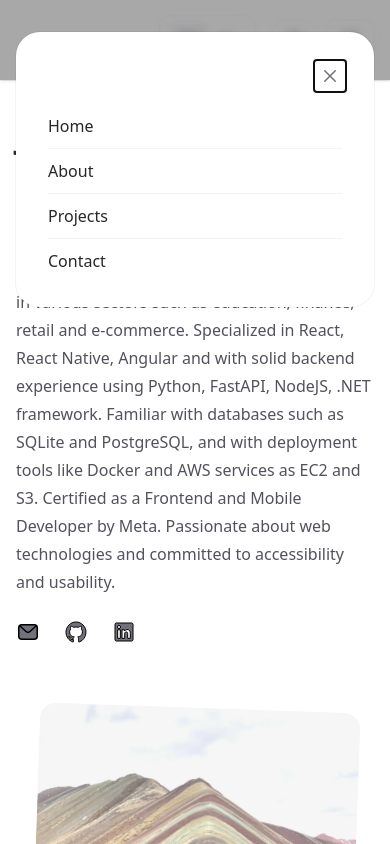
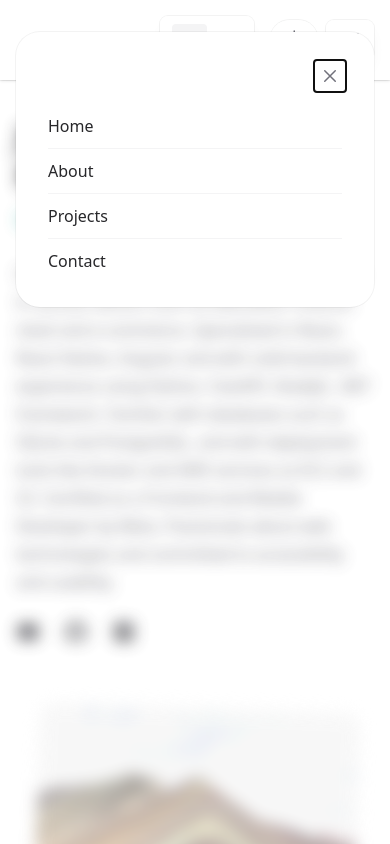
Before and after one commit to joskr2/josue.patricio, a Next.js app: page / in a window 390 px wide. Both pictures are taken after a click on the button 350 px from the left and 40 px from the top of the page. Shown: the top 844 px of the page. Built offline with nearby package versions, Linux system fonts and the light colour scheme.

Commit message:
feat: add BlurContext and integrate blur effect in Layout and Header components

```diff
--- a/src/app/providers.tsx
+++ b/src/app/providers.tsx
@@ -1,9 +1,10 @@
 "use client";
 
 import { LocaleProvider } from "@/contexts/LocaleContext";
+import { BlurProvider } from "@/contexts/BlurContext";
 import { ThemeProvider, useTheme } from "next-themes";
 import { usePathname } from "next/navigation";
-import { createContext, useEffect, useRef } from "react";
+import { createContext, useEffect, useRef, useMemo } from "react";
 
 function usePrevious<T>(value: T) {
 	const ref = useRef<T>();
@@ -41,16 +42,23 @@ function ThemeWatcher() {
 
 export const AppContext = createContext<{ previousPathname?: string }>({});
 
-export function Providers({ children }: { children: React.ReactNode }) {
+export function Providers({ children }: Readonly<{ children: React.ReactNode }>) {
 	const pathname = usePathname();
 	const previousPathname = usePrevious(pathname);
 
+	const value = useMemo(
+		() => ({ previousPathname }),
+		[previousPathname]
+	);
+
 	return (
-		<AppContext.Provider value={{ previousPathname }}>
+		<AppContext.Provider value={value}>
 			<ThemeProvider attribute="class" disableTransitionOnChange>
 				<LocaleProvider>
-					<ThemeWatcher />
-					{children}
+					<BlurProvider>
+						<ThemeWatcher />
+						{children}
+					</BlurProvider>
 				</LocaleProvider>
 			</ThemeProvider>
 		</AppContext.Provider>
--- a/src/components/Header.tsx
+++ b/src/components/Header.tsx
@@ -15,6 +15,7 @@ import { useEffect, useState } from "react";
 import { Container } from "@/components/Container";
 import { LanguageSwitcher } from "@/components/LanguageSwitcher";
 import { useTranslation } from "@/hooks/useTranslation";
+import { useBlur } from "@/contexts/BlurContext";
 
 function CloseIcon(props: Readonly<React.ComponentPropsWithoutRef<"svg">>) {
 	return (
@@ -118,24 +119,34 @@ function MobileNavItem({
 	);
 }
 
-function MobileNavigation(
-	props: Readonly<React.ComponentPropsWithoutRef<typeof Popover>>,
-) {
-	const { t } = useTranslation();
+function MobileNavigationContent({
+	open,
+	t
+}: Readonly<{
+	open: boolean;
+	t: (key: string) => string;
+}>) {
+	const { setBlur } = useBlur();
+
+	// Use useEffect to handle state changes safely
+	useEffect(() => {
+		setBlur(open);
+	}, [open, setBlur]);
 
 	return (
-		<Popover {...props}>
+		<>
 			<PopoverButton className="group rounded-lg bg-white/90 px-3 py-2 shadow-lg ring-1 shadow-zinc-800/5 ring-zinc-900/5 backdrop-blur-sm transition dark:bg-zinc-800/90 dark:ring-white/10 dark:hover:ring-white/20">
 				<MenuIcon className="h-6 w-6 stroke-zinc-500 transition group-hover:stroke-zinc-700 dark:stroke-zinc-400 dark:group-hover:stroke-zinc-300" />
 			</PopoverButton>
 			<PopoverBackdrop
 				transition
-				className="fixed inset-0 z-50 bg-zinc-800/40 backdrop-blur-xs duration-150 data-closed:opacity-0 data-enter:ease-out data-leave:ease-in dark:bg-black/80"
+				className="fixed left-0 right-0 bottom-0 z-30 bg-black/10 backdrop-blur-sm duration-150 data-closed:opacity-0 data-enter:ease-out data-leave:ease-in dark:bg-black/15"
+				style={{ top: '80px' }}
 			/>
 			<PopoverPanel
 				focus
 				transition
-				className="fixed inset-x-4 top-8 z-50 origin-top rounded-3xl bg-white p-8 ring-1 ring-zinc-900/5 duration-150 data-closed:scale-95 data-closed:opacity-0 data-enter:ease-out data-leave:ease-in dark:bg-zinc-900 dark:ring-zinc-800"
+				className="fixed inset-x-4 top-8 z-40 origin-top rounded-3xl bg-white p-8 ring-1 ring-zinc-900/5 duration-150 data-closed:scale-95 data-closed:opacity-0 data-enter:ease-out data-leave:ease-in dark:bg-zinc-900 dark:ring-zinc-800"
 			>
 				<div className="flex flex-row-reverse items-center justify-between">
 					<PopoverButton aria-label="Close menu" className="-m-1 p-1">
@@ -151,6 +162,18 @@ function MobileNavigation(
 					</ul>
 				</nav>
 			</PopoverPanel>
+		</>
+	);
+}
+
+function MobileNavigation(
+	props: Readonly<React.ComponentPropsWithoutRef<typeof Popover>>,
+) {
+	const { t } = useTranslation();
+
+	return (
+		<Popover {...props}>
+			{({ open }) => <MobileNavigationContent open={open} t={t} />}
 		</Popover>
 	);
 }
@@ -223,7 +246,7 @@ function ThemeToggle() {
 
 export function Header() {
 	return (
-		<header className="fixed top-0 left-0 right-0 z-50 [@supports(backdrop-filter:blur(0))]:bg-white/50 [@supports(backdrop-filter:blur(0))]:backdrop-blur-md bg-white/90 shadow-sm ring-1 ring-zinc-900/5 dark:[@supports(backdrop-filter:blur(0))]:bg-zinc-900/50 dark:bg-zinc-900/90 dark:ring-white/10">
+		<header className="fixed top-0 left-0 right-0 z-50 h-fit [@supports(backdrop-filter:blur(0))]:bg-white/30 [@supports(backdrop-filter:blur(0))]:backdrop-blur-md bg-white/80 shadow-sm ring-1 ring-zinc-900/5 dark:[@supports(backdrop-filter:blur(0))]:bg-zinc-900/30 dark:bg-zinc-900/80 dark:ring-white/10">
 			<Container>
 				<div className="flex items-center justify-between py-4">
 					<div className="flex flex-1 justify-end md:justify-center">
--- a/src/components/Layout.tsx
+++ b/src/components/Layout.tsx
@@ -1,8 +1,13 @@
+"use client";
+
 import { Footer } from "@/components/Footer";
 import { Header } from "@/components/Header";
 import { ScrollToTop } from "@/components/ScrollToTop";
+import { useBlur } from "@/contexts/BlurContext";
 
 export function Layout({ children }: Readonly<{ children: React.ReactNode }>) {
+	const { isBlurred } = useBlur();
+
 	return (
 		<>
 			<div className="fixed inset-0 flex justify-center sm:px-8">
@@ -12,7 +17,11 @@ export function Layout({ children }: Readonly<{ children: React.ReactNode }>) {
 			</div>
 			<div className="relative flex w-full flex-col">
 				<Header />
-				<main className="flex-auto pt-20">{children}</main>
+				<main className={`flex-auto pt-20 transition-all duration-300 ${
+					isBlurred ? 'blur-sm opacity-80' : ''
+				}`}>
+					{children}
+				</main>
 				<Footer />
 				<ScrollToTop />
 			</div>
--- /dev/null
+++ b/src/contexts/BlurContext.tsx
@@ -0,0 +1,33 @@
+"use client";
+
+import { createContext, useContext, useState, ReactNode, useMemo } from 'react';
+
+interface BlurContextType {
+  isBlurred: boolean;
+  setBlur: (blur: boolean) => void;
+}
+
+const BlurContext = createContext<BlurContextType | undefined>(undefined);
+
+export function BlurProvider({ children }: Readonly<{ children: ReactNode }>) {
+  const [isBlurred, setIsBlurred] = useState(false);
+
+  const value = useMemo(
+    () => ({ isBlurred, setBlur: setIsBlurred }),
+    [isBlurred]
+  );
+
+  return (
+    <BlurContext.Provider value={value}>
+      {children}
+    </BlurContext.Provider>
+  );
+}
+
+export function useBlur() {
+  const context = useContext(BlurContext);
+  if (!context) {
+    throw new Error('useBlur must be used within a BlurProvider');
+  }
+  return context;
+}
```
